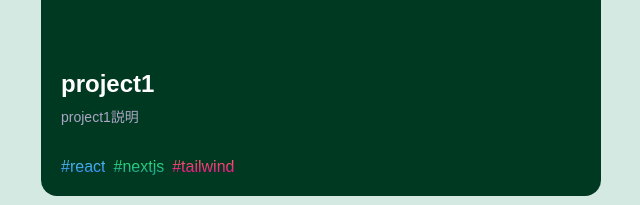
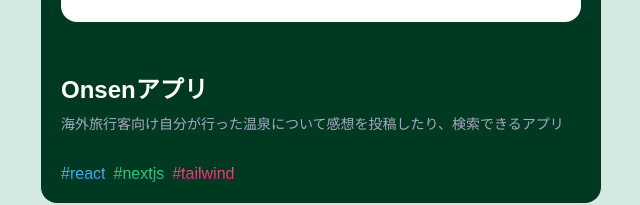
Before and after one commit to marinayam/portfolio, a React (Create React App) app: page / in a window 1280 px wide. Shown: the part 2099-2304 px from the top of the page, without its empty margins (319-959 px from the left). Built offline with nearby package versions, Linux system fonts and the light colour scheme.

Commit message:
add project

```diff
--- a/src/assets/index.js
+++ b/src/assets/index.js
@@ -5,6 +5,8 @@ import githubIcon from "./github-icon.svg";
 import codeSlash from "./code-slash.svg";
 import layoutTextWindow from "./layout-text-window.svg";
 import mTravel from "./mTravel.png";
+import onsen from "./onsen.png";
+
 
 
 export {
@@ -15,4 +17,5 @@ export {
   codeSlash,
   layoutTextWindow,
   mTravel,
+  onsen,
 };
--- a/src/constants/index.js
+++ b/src/constants/index.js
@@ -1,7 +1,7 @@
 import {
   codeSlash,
   layoutTextWindow,
-  logo,
+  onsen,
   mTravel
 } from "../assets";
 
@@ -63,9 +63,9 @@ const skills = [
 ];
 const projects = [
   {
-    name: "project1",
+    name: "Onsenアプリ",
     description:
-      "project1説明",
+      "海外旅行客向け自分が行った温泉について感想を投稿したり、検索できるアプリ",
     tags: [
       {
         name: "react",
@@ -80,8 +80,8 @@ const projects = [
         color: "pink-text-gradient",
       },
     ],
-    image: logo,
-    source_code_link: "https://github.com/",
+    image: onsen,
+    source_code_link: "https://github.com/marinayam/onsen",
   },
   {
     name: "mTravel",
```
Also changed, not shown: src/assets/onsen.png (added).
